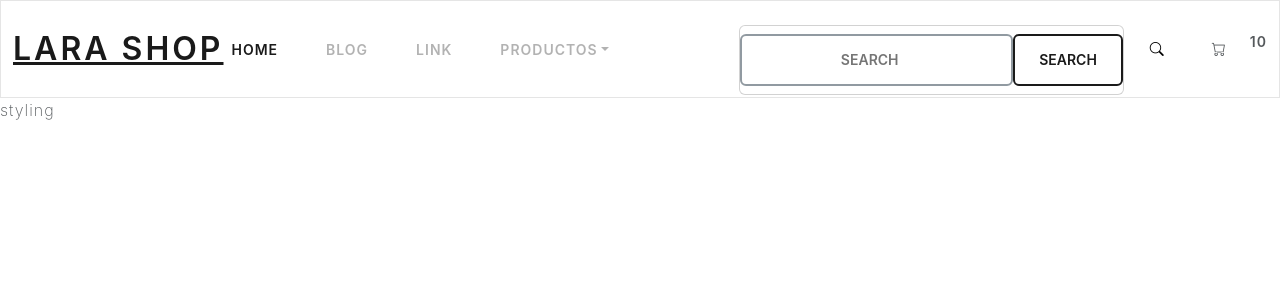
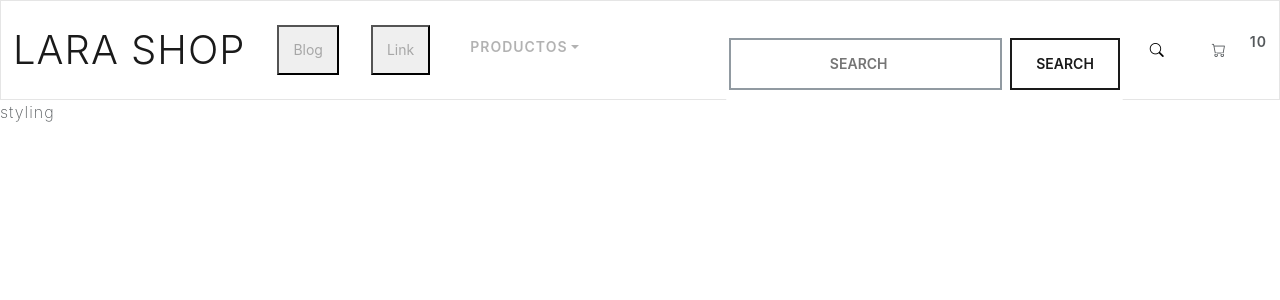
Before and after one commit to lymbhout/LaraShopCoronado, a React (Create React App) app: page / in a window 1280 px wide. Both pictures are taken after a click on the button 1156 px from the left and 49 px from the top of the page. Shown: the top 300 px of the page. Built offline with nearby package versions, Linux system fonts and the light colour scheme.

Commit message:
mejorando botones
mejorando botones y search

```diff
--- a/src/Componentes/Navbar/Navbar.jsx
+++ b/src/Componentes/Navbar/Navbar.jsx
@@ -8,7 +8,7 @@ const Navbar = () => {
     return (
 <nav className="navbar navbar-expand-lg bg-light">
   <div className="container-fluid">
-    <a className="Unstyled mb-0 h1" href="#">LARA Shop</a>
+    <a className="  display-6 text-decoration-none" href="#">LARA Shop</a>
     <button className="navbar-toggler" type="button" data-bs-toggle="collapse" data-bs-target="#navbarSupportedContent" aria-controls="navbarSupportedContent" aria-expanded="false" aria-label="Toggle navigation">
       <span className="navbar-toggler-icon" />
     </button>
--- a/src/Componentes/Navbar/Search/Search.jsx
+++ b/src/Componentes/Navbar/Search/Search.jsx
@@ -7,10 +7,10 @@ export const Search = () => {
   <button type="button" class="btn btn-secondary dropdown" data-bs-toggle="dropdown" aria-expanded="false">
   <i class="bi bi-search"></i>
   </button>
-  <ul class="dropdown-menu">
+  <ul class="dropdown-menu border-0 ">
             <form className="d-flex" role="search">
-              <input className="btn btn-outline-secondary " type="search" placeholder="Search" aria-label="Search" />
-              <button className="btn btn-outline-primary" type="submit">Search</button>
+              <input className="btn btn-outline-secondary rounded-0 m-1" type="search" placeholder="Search" aria-label="Search" />
+              <button className="btn btn-outline-primary rounded-0 m-1 " type="submit">Search</button>
             </form>
   </ul>
 </div>
--- a/src/Componentes/Navbar/Secciones/Secciones.jsx
+++ b/src/Componentes/Navbar/Secciones/Secciones.jsx
@@ -4,13 +4,13 @@ export const Secciones = () => {
     return (
         <>
         <li className="nav-item">
-          <a className="nav-link active" aria-current="page" href="#">Home</a>
+        {/* <a className="nav-link active" aria-current="page" href="#">Home</a> */}
         </li>
         <li className="nav-item">
-          <a className="nav-link " href="#">Blog</a>
+          <button><a className="nav-link " href="#">Blog</a></button>
         </li>
         <li className="nav-item">
-          <a className="nav-link " href="#">Link</a>
+          <button><a className="nav-link " href="#">Link</a></button>
         </li>
         </>
     );
```
